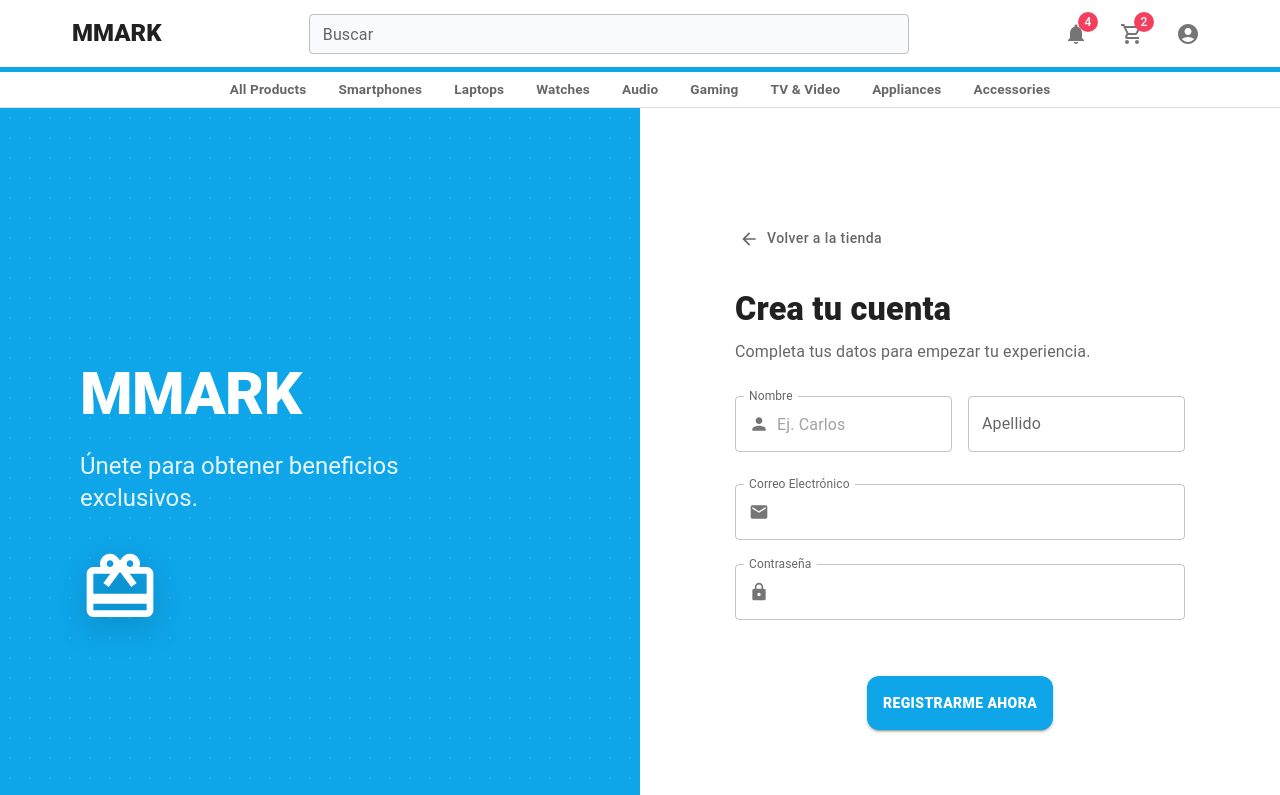
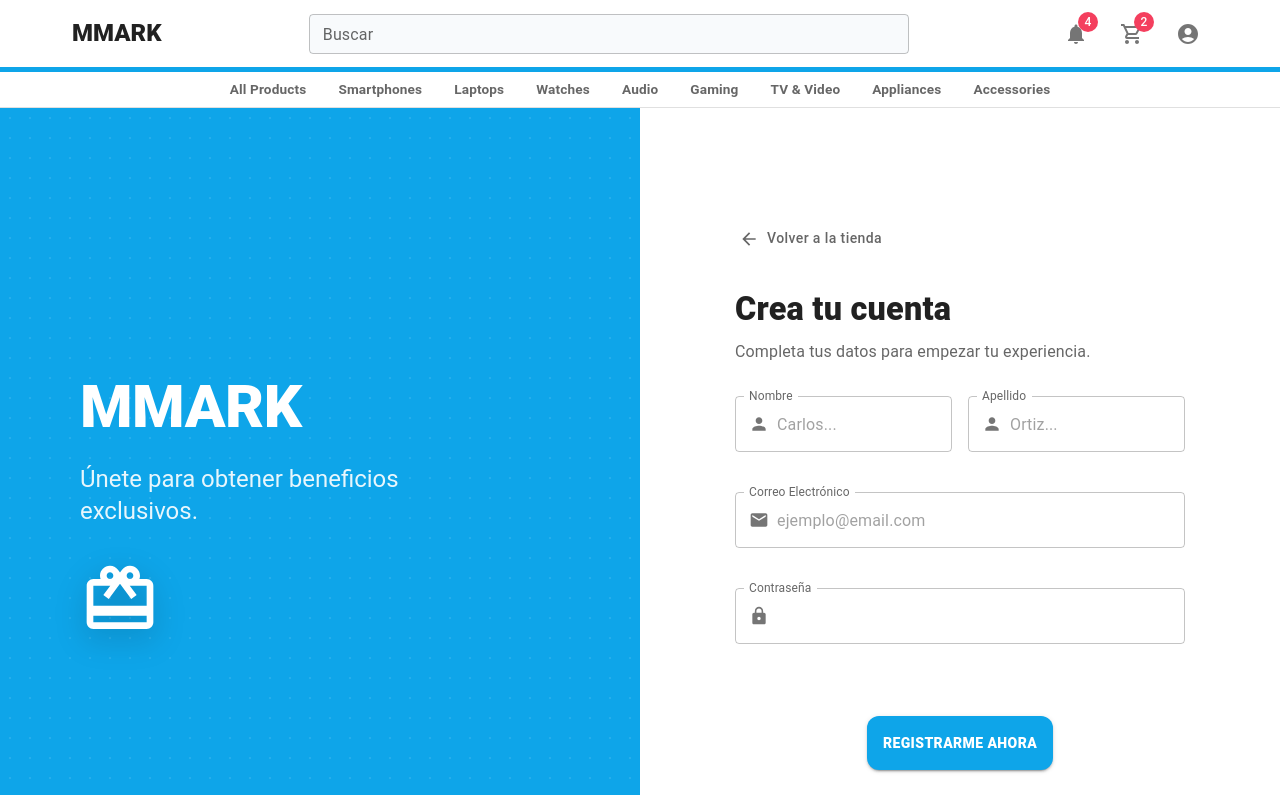
Before and after one commit to gsusk/minimarket-front, a Next.js app: page /register in a window 1280 px wide. Shown: the top 795 px of the page. Built offline with nearby package versions, Linux system fonts and the light colour scheme; what @mui/material-nextjs would draw is missing.

Commit message:
anadida validacion de registro

```diff
--- a/src/app/(auth)/register/page.tsx
+++ b/src/app/(auth)/register/page.tsx
@@ -1,18 +1,30 @@
 "use client"
-import { Typography, Stack, Grid, TextField, InputAdornment, Button, Link, Box, FormControl, FormHelperText, Input, InputLabel } from '@mui/material';
+import { Typography, Stack, Grid, TextField, InputAdornment, Button, Link, Box } from '@mui/material';
 import { Person, Email, Lock } from '@mui/icons-material';
-import { useState } from 'react';
+import { useFormik } from 'formik';
 import * as Yup from "yup"
 
 const SignupSchema = Yup.object().shape({
-  fistName: Yup.string().min(2, "Need to be at least 2 characters").required("First name is required."),
-  lastName: Yup.string().min(2, "Need to be at least 2 characters").required("Last name is required"),
-  email: Yup.string().email("Needs to be a valid email").required("Email is required."),
-  password: Yup.string().min(6, "Password needs to be at least 6 characters").max(1024, "Too long").required("Passoword is required"),
+  firstName: Yup.string().trim().min(2, "Need to be at least 2 characters").required("First name is required."),
+  lastName: Yup.string().trim().min(2, "Need to be at least 2 characters").required("Last name is required"),
+  email: Yup.string().trim().email("Needs to be a valid email").required("Email is required."),
+  password: Yup.string().trim().min(6, "Password needs to be at least 6 characters").max(1024, "Too long").required("Passoword is required"),
 })
 
 export default function RegisterPage() {
-  useState
+  const formik = useFormik({
+    initialValues: {
+      firstName: '',
+      lastName: '',
+      email: '',
+      password: '',
+    },
+    validationSchema: SignupSchema,
+    onSubmit: (values) => {
+      console.log(values)
+    },
+  })
+
   return (
     <>
       <Typography variant="h4" fontWeight={900} gutterBottom>
@@ -22,36 +34,68 @@ export default function RegisterPage() {
         Completa tus datos para empezar tu experiencia.
       </Typography>
 
-      <Stack component={"form"} spacing={3} maxWidth={{ xs: "370px", md: "400px", lg: "450px" }}>
-        <Grid container spacing={2}>
-          <Grid size={{ xs: 12, sm: 6 }} pb={1}>
+      <Stack component={"form"} spacing={5} maxWidth={{ xs: "370px", md: "400px", lg: "450px" }} onSubmit={formik.handleSubmit}>
+        <Grid container spacing={{ xs: 5, md: 2 }}>
+          <Grid size={{ xs: 12, md: 6 }} >
             <TextField
+              id='firstName'
+              name='firstName'
               fullWidth
               label="Nombre"
-              placeholder="Ej. Carlos"
+              placeholder="Carlos..."
+              error={formik.touched.firstName && Boolean(formik.errors.firstName)}
+              helperText={formik.touched.firstName && formik.errors.firstName}
+              value={formik.values.firstName}
+              onChange={formik.handleChange}
               slotProps={{
                 input: { startAdornment: <InputAdornment position="start"><Person fontSize="small" /></InputAdornment> }
               }}
             />
           </Grid>
-          <Grid size={{ xs: 12, sm: 6 }}>
-            <TextField fullWidth label="Apellido" placeholder="Ej. Ortiz" />
+          <Grid size={{ xs: 12, md: 6 }}>
+            <TextField
+              id='lastName'
+              name='lastName'
+              fullWidth
+              label="Apellido"
+              placeholder="Ortiz..."
+              error={formik.touched.lastName && Boolean(formik.errors.lastName)}
+              helperText={formik.touched.lastName && formik.errors.lastName}
+              value={formik.values.lastName}
+              onChange={formik.handleChange}
+              slotProps={{
+                input: { startAdornment: <InputAdornment position="start"><Person fontSize="small" /></InputAdornment> }
+              }} />
           </Grid>
         </Grid>
 
         <TextField
           fullWidth
+          name='email'
+          id='email'
           label="Correo Electrónico"
           type="email"
+          placeholder='ejemplo@email.com'
+          error={formik.touched.email && Boolean(formik.errors.email)}
+          helperText={formik.touched.email && formik.errors.email}
+          value={formik.values.email}
+          onChange={formik.handleChange}
           slotProps={{
             input: { startAdornment: <InputAdornment position="start"><Email fontSize="small" /></InputAdornment> }
           }}
+
         />
 
         <TextField
           fullWidth
+          name='password'
+          id='password'
           label="Contraseña"
           type="password"
+          error={formik.touched.password && Boolean(formik.errors.password)}
+          helperText={formik.touched.password && formik.errors.password}
+          value={formik.values.password}
+          onChange={formik.handleChange}
           slotProps={{
             input: { startAdornment: <InputAdornment position="start"><Lock fontSize="small" /></InputAdornment> }
           }}
```
